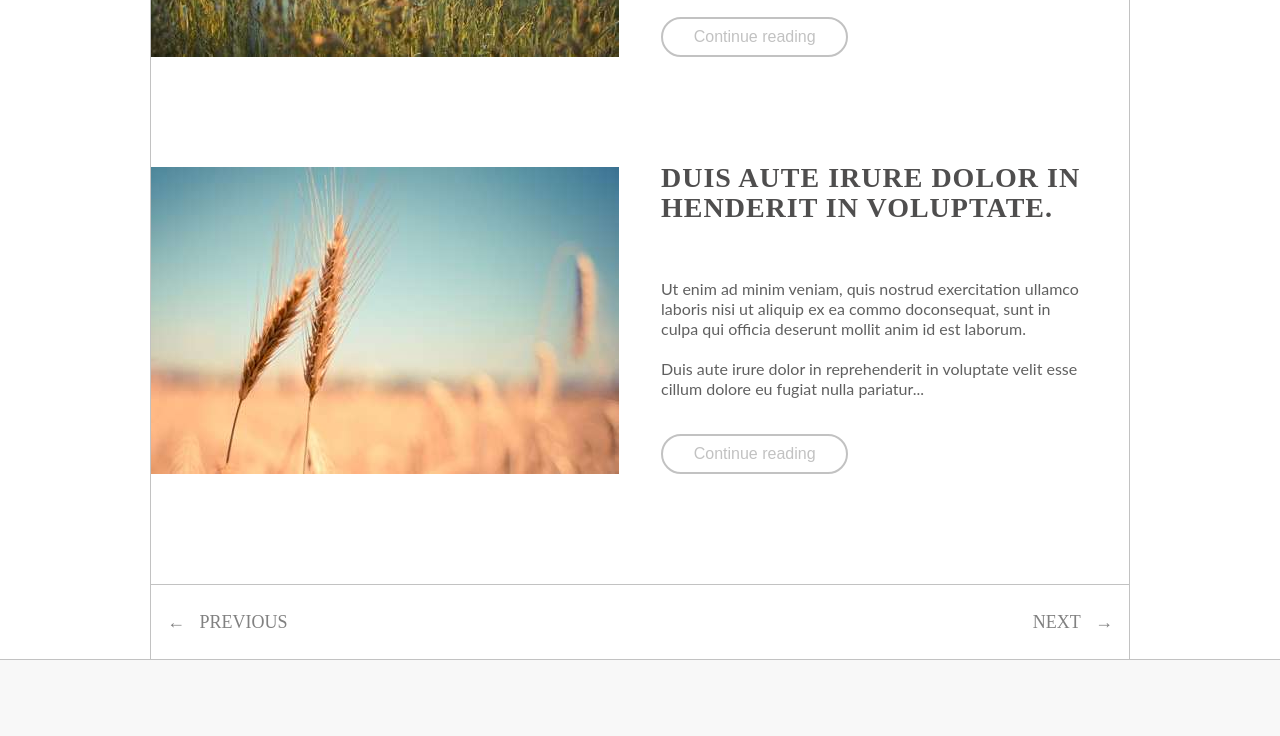
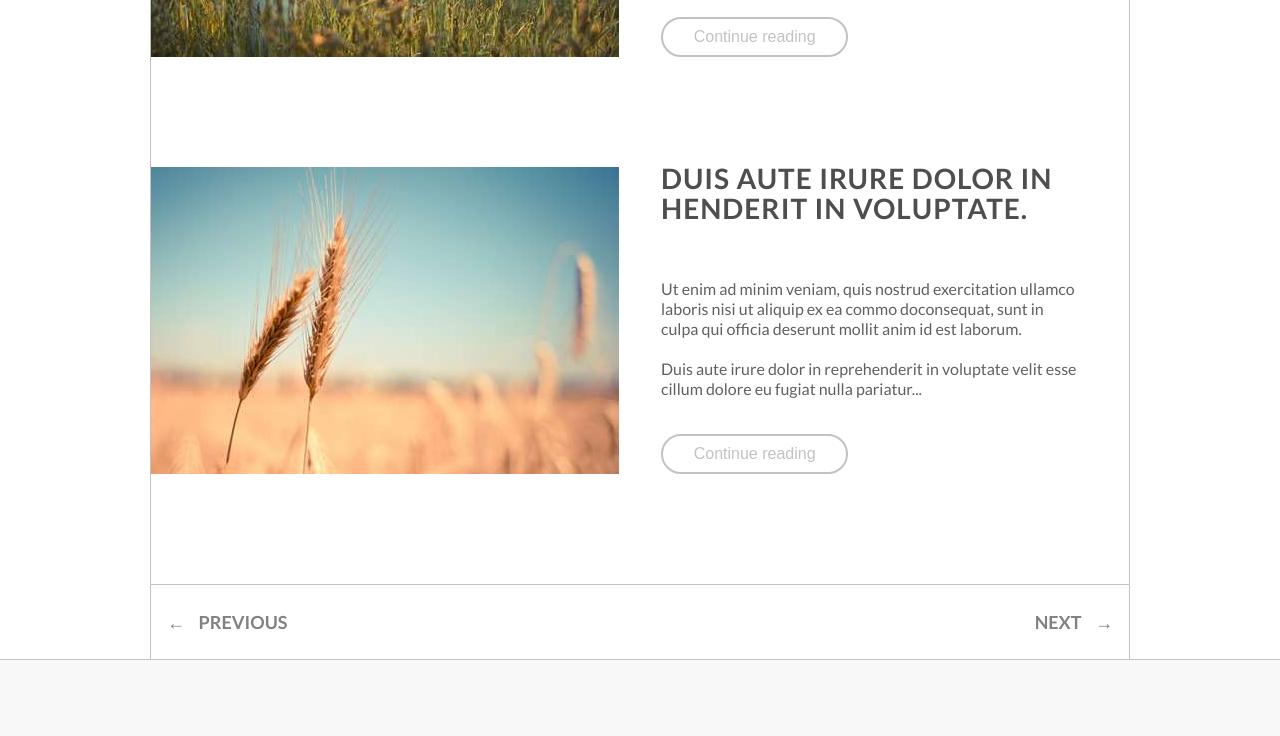
Before and after one commit to TalBenAtiya/pixel-perfect, a plain HTML site: page index.html in a window 1280 px wide. Shown: the part 877-1613 px from the top of the page. Drawn offline with Linux system fonts and the light colour scheme; the site is published under a folder, as on GitHub Pages, so addresses that start at the root find nothing.

Commit message:
Update main.css

```diff
--- a/css/main.css
+++ b/css/main.css
@@ -22,17 +22,17 @@
 
 @font-face {
     font-family: lato-bold;
-    src: url(/fonts/lato/Lato-Bold.ttf);
+    src: url(../fonts/lato/Lato-Bold.ttf);
 }
 
 @font-face {
     font-family: lato;
-    src: url(/fonts/lato/Lato-Regular.ttf);
+    src: url(../fonts/lato/Lato-Regular.ttf);
 }
 
 @font-face {
     font-family: eurof;
-    src: url(/fonts/eurofurence/eurof35.ttf);
+    src: url(../fonts/eurofurence/eurof35.ttf);
 }
 
 /* Helpers */
```
